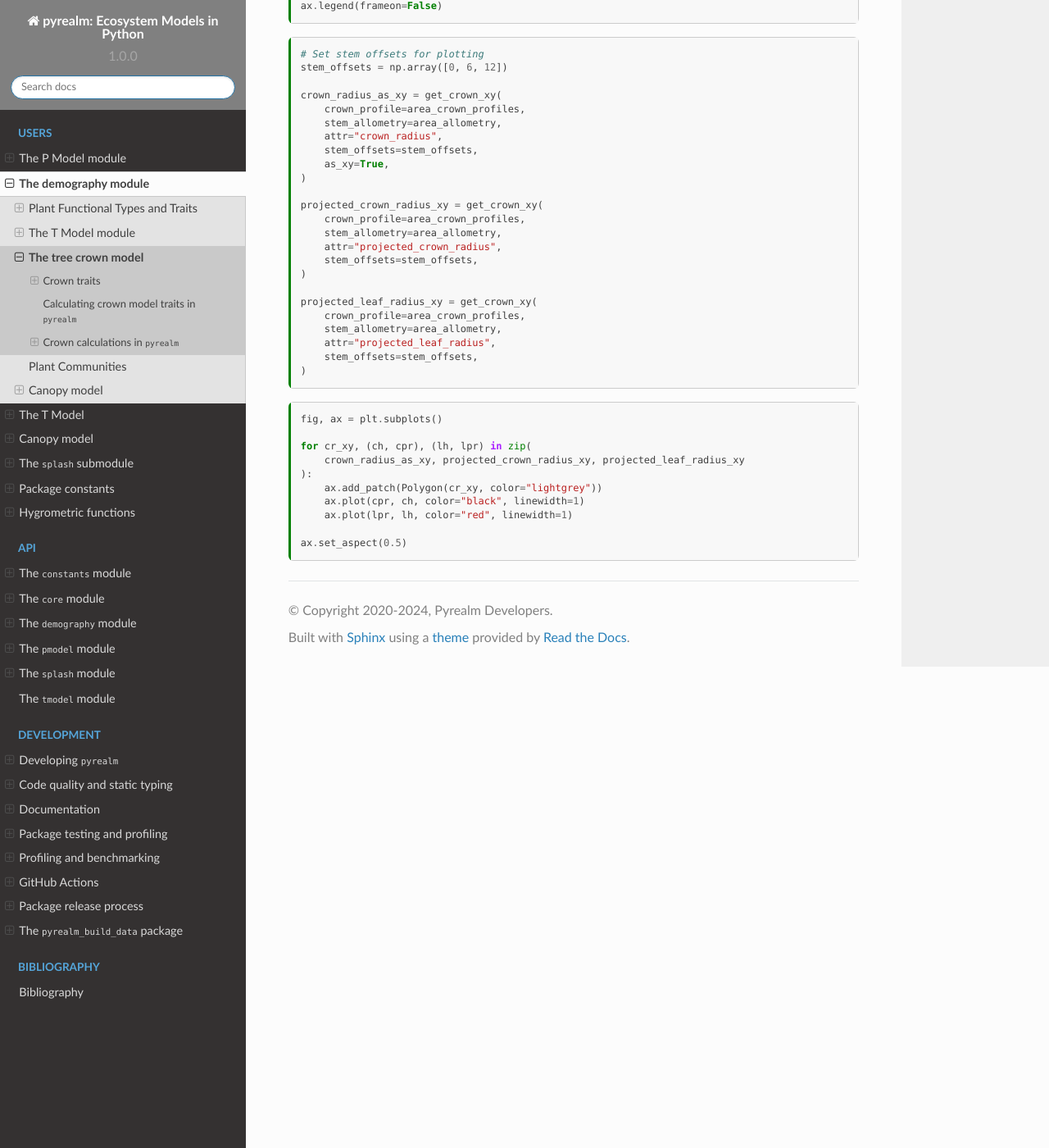
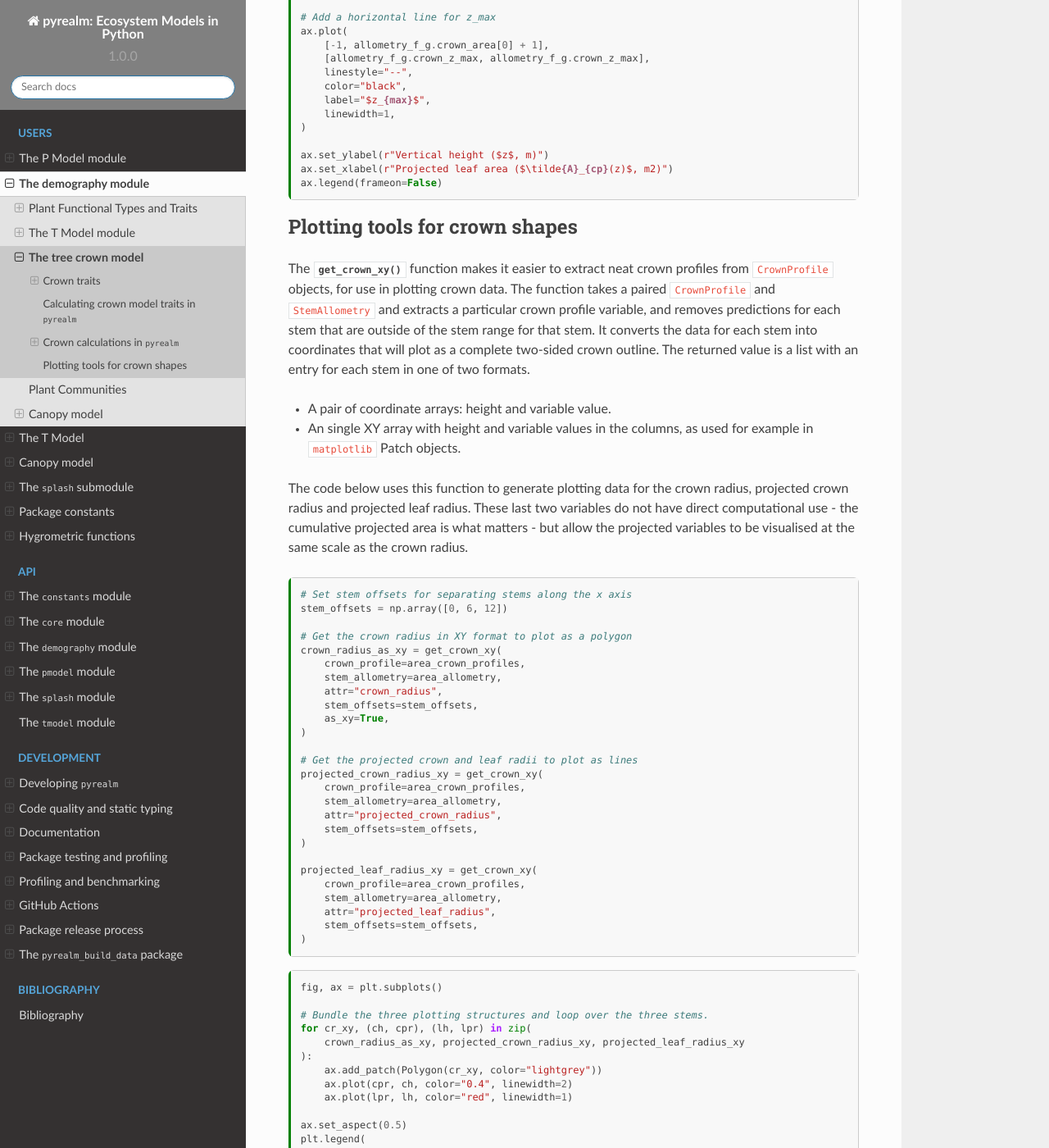
Before and after one commit to ImperialCollegeLondon/pyrealm, a Sphinx documentation site: the page built from docs/source/users/demography/crown.md, in a window 1280 px wide and 1400 px high, scrolled down 7903 px. Shown: the whole window at 82% size. Built offline with Sphinx 7.4.7 and the Read the Docs theme 2.0.0, drawn with Linux system fonts in a browser that asks for light colours; cross-references to code outside the pages are shown as plain code; the version number is read from the project's files by our own code; some of the changed text lies outside the part shown.

Commit message:
Add get_crown_xy example to crown doc

````diff
--- a/docs/source/users/demography/crown.md
+++ b/docs/source/users/demography/crown.md
@@ -22,7 +22,8 @@ notes and initial demonstration code.
 
 ```{code-cell}
 from matplotlib import pyplot as plt
-from matplotlib.patches import Polygon
+from matplotlib.lines import Line2D
+from matplotlib.patches import Polygon, Patch
 import numpy as np
 import pandas as pd
 
@@ -276,9 +277,20 @@ stem. For each stem:
 * the dotted horizontal line shows the height at which the maximum crown radius is
   found ($z_{max}$).
 
-Note that the equation for the relative radius $q(z)$ that defines canopy shape can
-make predictions with actual values outside of the range of the actual stem and not
-only where $0 \leq z \leq H$.
+:::{admonition} Note
+
+The predictions of the equation for the relative radius $q(z)$ are not limited to
+height values within the range of the actual height of a given stem
+($0 \leq z \leq H$). This is critical for calculating behaviour with height across
+multiple stems when calculating canopy profiles for a community. The plot below
+includes predictions of $q(z)$ below ground level and above stem height.
+
+The {meth}`~pyrealm.demography.crown.get_crown_xy` helper function can be used to
+extract plotting structures for each stem within a `CrownProfile` that *are*
+restricted to actual valid heights for that stem and is demonstrated in the
+[code below](#plotting-tools-for-crown-shapes).
+
+:::
 
 ```{code-cell}
 fig, ax = plt.subplots(ncols=1)
@@ -438,10 +450,30 @@ ax.set_xlabel(r"Projected leaf area ($\tilde{A}_{cp}(z)$, m2)")
 ax.legend(frameon=False)
 ```
 
+## Plotting tools for crown shapes
+
+The {meth}`~pyrealm.demography.crown.get_crown_xy` function makes it easier to extract
+neat crown profiles from `CrownProfile` objects, for use in plotting crown data. The
+function takes a paired `CrownProfile` and `StemAllometry` and extracts a particular
+crown profile variable, and removes predictions for each stem that are outside of
+the stem range for that stem. It converts the data for each stem into coordinates that
+will plot as a complete two-sided crown outline. The returned value is a list with an
+entry for each stem in one of two formats.
+
+* A pair of coordinate arrays: height and variable value.
+* An single XY array with height and variable values in the columns, as used for
+  example in `matplotlib` Patch objects.
+
+The code below uses this function to generate plotting data for the crown radius,
+projected crown radius and projected leaf radius. These last two variables do not
+have direct computational use - the cumulative projected area is what matters - but
+allow the projected variables to be visualised at the same scale as the crown radius.
+
 ```{code-cell}
-# Set stem offsets for plotting
+# Set stem offsets for separating stems along the x axis
 stem_offsets = np.array([0, 6, 12])
 
+# Get the crown radius in XY format to plot as a polygon
 crown_radius_as_xy = get_crown_xy(
     crown_profile=area_crown_profiles,
     stem_allometry=area_allometry,
@@ -450,6 +482,7 @@ crown_radius_as_xy = get_crown_xy(
     as_xy=True,
 )
 
+# Get the projected crown and leaf radii to plot as lines
 projected_crown_radius_xy = get_crown_xy(
     crown_profile=area_crown_profiles,
     stem_allometry=area_allometry,
@@ -468,16 +501,23 @@ projected_leaf_radius_xy = get_crown_xy(
 ```{code-cell}
 fig, ax = plt.subplots()
 
+# Bundle the three plotting structures and loop over the three stems.
 for cr_xy, (ch, cpr), (lh, lpr) in zip(
     crown_radius_as_xy, projected_crown_radius_xy, projected_leaf_radius_xy
 ):
     ax.add_patch(Polygon(cr_xy, color="lightgrey"))
-    ax.plot(cpr, ch, color="black", linewidth=1)
+    ax.plot(cpr, ch, color="0.4", linewidth=2)
     ax.plot(lpr, lh, color="red", linewidth=1)
 
 ax.set_aspect(0.5)
+plt.legend(
+    handles=[
+        Patch(color="lightgrey", label="Crown profile"),
+        Line2D([0], [0], label="Projected crown", color="0.4", linewidth=2),
+        Line2D([0], [0], label="Projected leaf", color="red", linewidth=1),
+    ],
+    ncols=3,
+    loc="upper center",
+    bbox_to_anchor=(0.5, 1.15),
+)
 ```
-
-```{code-cell}
-
-```
````
Also changed, not shown: 1 other file.
